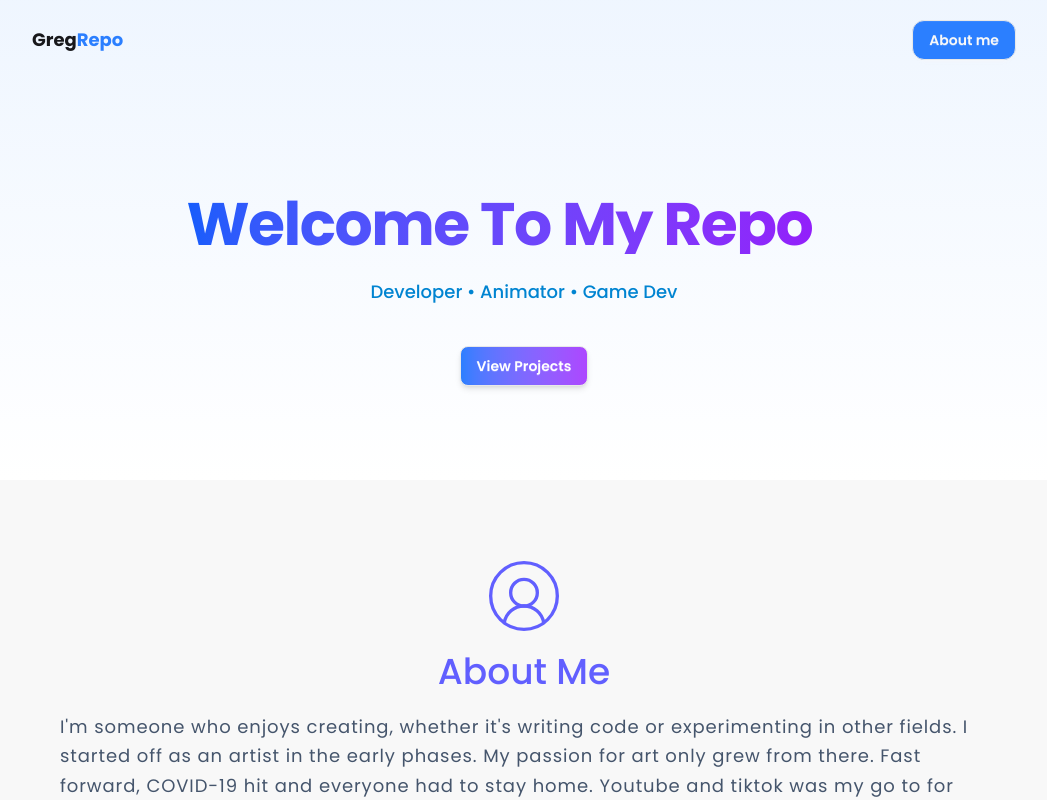
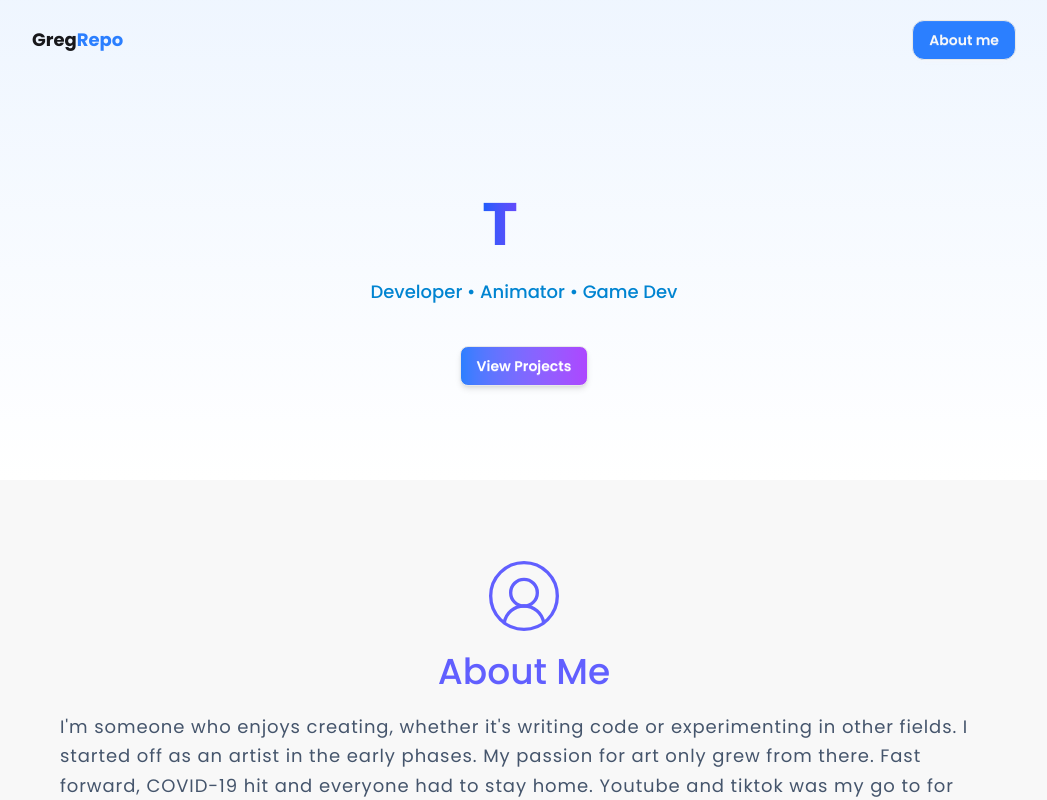
Before and after one commit to storytimewithgreg1-sudo/portfolio, a React (Vite) app: page / in a window 1280 px wide. Shown: the top 800 px of the page, without its empty margins (116-1163 px from the left). Built offline with nearby package versions, Linux system fonts and the light colour scheme.

Commit message:
hero text adjustment

```diff
--- a/src/components/Hero.jsx
+++ b/src/components/Hero.jsx
@@ -13,7 +13,7 @@ const Hero = () => {
 
         <TextType
           className='font-bold text-4xl md:text-6xl text-base-content mb-6 bg-gradient-to-r from-blue-600 to-purple-600 bg-clip-text text-transparent'
-          text={["Hello, I'm Greg", "Welcome To My Repo"]}
+          text={["Hello, I'm Greg", "Welcome", "To My Repo"]}
           typingSpeed={75}
           pauseDuration={1500}
           showCursor
```
